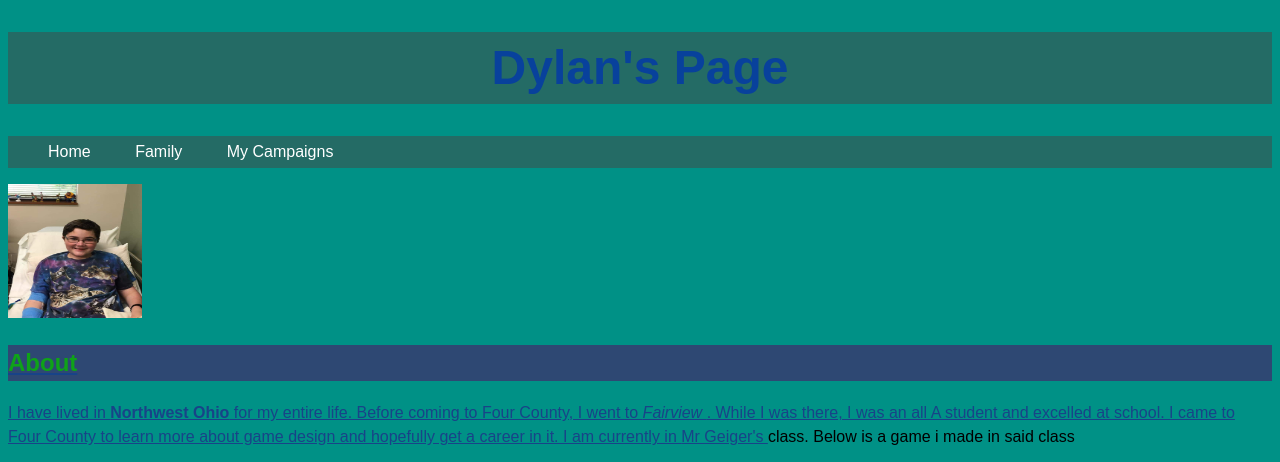
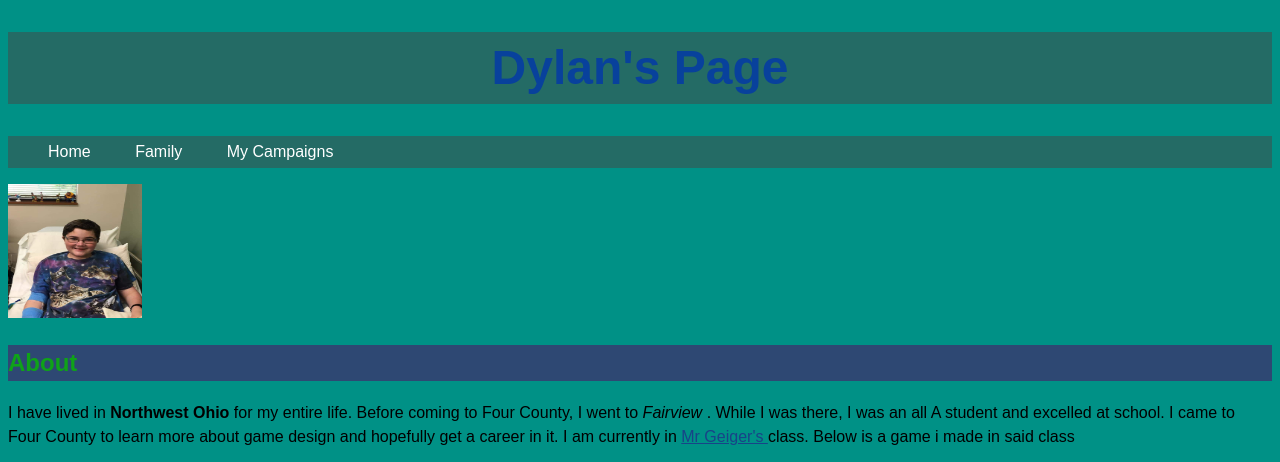
Before and after one commit to dwinger175/myweb, a plain HTML site: page index.html in a window 1280 px wide. Shown: the top 462 px of the page. Drawn offline with Linux system fonts and the light colour scheme.

Commit message:
Fixed bar

```diff
--- a/index.html
+++ b/index.html
@@ -23,7 +23,7 @@
 			<ul>
 				<li><a href="index.html" title="Home Page">Home</a></li>
 				<li><a href="2nd.html" title="Family">Family </a> </li>
-				<li><a href="campaign.html" title="Campaigns">My Campaigns</a</li>
+				<li><a href="campaign.html" title="Campaigns">My Campaigns</a></li>
 
 			</ul>
 
```
